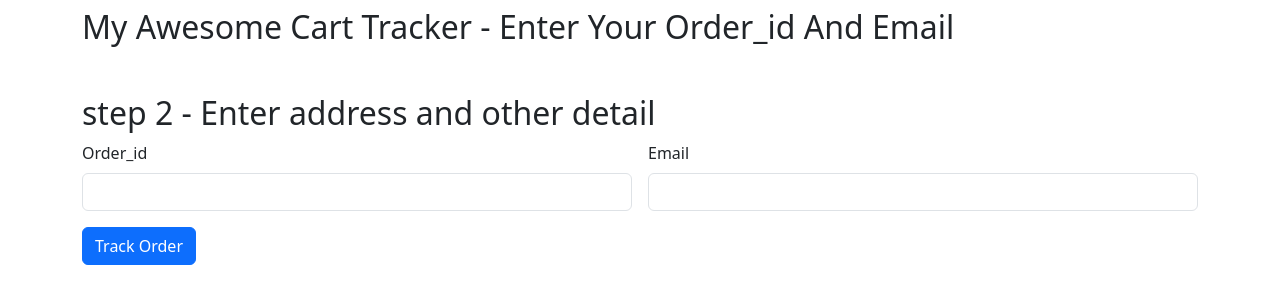
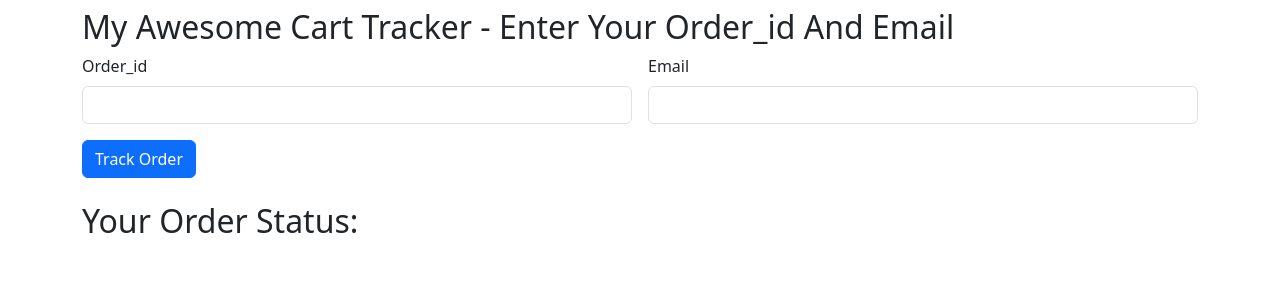
Before and after one commit to shashank12-collab/E-commerce, a Django app: page /shop/tracker/ in a window 1280 px wide. Shown: the part 56-360 px from the top of the page. Run offline with Django 5.2, Linux system fonts and the light colour scheme; some libraries are stand-ins or nearby versions.

Commit message:
order tracking functionality

```diff
--- a/shop/templates/shop/base.html
+++ b/shop/templates/shop/base.html
@@ -1,4 +1,3 @@
-
 <!doctype html>
 <html lang="en">
 
@@ -8,8 +7,13 @@
   <title>{% block title %} {% endblock %}</title>
 
   <style>
-    {% block css %}
-    {% endblock %}
+    {
+      % block css %
+    }
+
+      {
+      % endblock %
+    }
   </style>
 
   <link href="https://cdn.jsdelivr.net/npm/bootstrap@5.3.8/dist/css/bootstrap.min.css" rel="stylesheet"
@@ -49,25 +53,26 @@
           <button class="btn btn-outline-success" type="submit">Search</button>
         </form>
 
-        <button type="button" class="btn btn-secondary mx-2" id="popcart" data-bs-container="body" data-bs-toggle="popover" data-bs-placement="bottom" data-bs-content="Bottom popover">
+        <button type="button" class="btn btn-secondary mx-2" id="popcart" data-bs-container="body"
+          data-bs-toggle="popover" data-bs-placement="bottom" data-bs-content="Bottom popover">
           Cart(<span id="cart">0</span>)
-</button>
+        </button>
 
       </div>
     </div>
   </nav>
-    {% block body %}
-    {% endblock %}
+  {% block body %}
+  {% endblock %}
 
 
-<script src="https://code.jquery.com/jquery-3.6.0.min.js"></script>
-<script src="https://code.jquery.com/jquery-3.6.0.min.js"></script>
-<script src="https://cdn.jsdelivr.net/npm/bootstrap@5.3.8/dist/js/bootstrap.bundle.min.js"></script>
+  <script src="https://code.jquery.com/jquery-4.0.0.js" integrity="sha256-9fsHeVnKBvqh3FB2HYu7g2xseAZ5MlN6Kz/qnkASV8U="
+    crossorigin="anonymous"></script>
+  <script src="https://cdn.jsdelivr.net/npm/bootstrap@5.3.8/dist/js/bootstrap.bundle.min.js"></script>
 
 
 
   {% block js %}
-    {% endblock %}
+  {% endblock %}
 
 </body>
 
--- a/shop/templates/shop/tracker.html
+++ b/shop/templates/shop/tracker.html
@@ -9,28 +9,28 @@ Checkout - My Awesome Cart
 <div class="container">
     <div class="col my-2">
         <h2>My Awesome Cart Tracker - Enter Your Order_id And Email</h2>
-        <div class="my-4">
-            <ol class="list-group list-group-numbered" id="items">
-            </ol>
-        </div>
-    </div>
-
-    <div class="col my-4">
-        <h2>step 2 - Enter address and other detail</h2>
-        <form class="row g-3" method="post" action="/shop/checkout/"> {% csrf_token %}
-            <input type="hidden" name="items_json" id="itemsJson">
+        <form class="row g-3" method="post" action="/shop/tracker/" id="trackerform"> {% csrf_token %}
             <div class="col-md-6">
                 <label for="inputname" class="form-label">Order_id</label>
-                <input type="name" class="form-control" id="inputname" name="name">
+                <input type="name" class="form-control" id="Order_id" name="Order_id">
             </div>
             <div class="col-md-6">
                 <label for="inputEmail4" class="form-label">Email</label>
-                <input type="email" class="form-control" id="inputEmail4" name="email">
+                <input type="email" class="form-control" id="inputEmail4" name="Email">
             </div>
             <div class="col-12">
                 <button type="submit" class="btn btn-primary">Track Order</button>
             </div>
         </form>
+    </div>
+
+    <div class="col my-4">
+        <h2>Your Order Status:</h2>
+        <div class="my-4">
+            <ol class="list-group list-group-numbered" id="items">
+            </ol>
+        </div>
+
     </div>
 </div>
 
@@ -39,41 +39,27 @@ Checkout - My Awesome Cart
 {% block js %}
 
 <script>
+$('#trackerform').submit(function(event)
+{
+    event.preventDefault();
+    $('#items').empty();
 
-    let cart = {};
+    let formdata = {
+        'orderId': $('input[name=Order_id]').val(),
+        'email': $('input[name=Email]').val(),
+        'csrfmiddlewaretoken': $('input[name=csrfmiddlewaretoken]').val()
+    };
 
-    if (localStorage.getItem('cart') != null) {
-        cart = JSON.parse(localStorage.getItem('cart'));
-    }
-
-    console.log(cart);
-    let sum = 0;
-
-    for (item in cart) {
-        let name = cart[item][1];
-        let qty = cart[item][0];
-        sum = sum + qty;
-        mystr = ` <li class="list-group-item d-flex justify-content-between align-items-start">
-                    <div class="ms-2 me-auto">
-                        <div class="fw-bold">${name}</div>
-                    </div>
-                    <span class="badge text-bg-primary rounded-pill">${qty}</span>
-                </li> `
-
-        $('#items').append(mystr);
-    }
-
-    document.getElementById('cart').innerHTML = sum;
-    $('#itemsJson').val(JSON.stringify(cart));
-
-    let thank = "{{ thank|default:'False' }}";
-
-    if (thank === "True") {
-        alert("Thanks for ordering and your order id is {{id}} use this to track your order");
-        document.location = "/shop";
-        localStorage.removeItem('cart');
-    }
-
+    $.ajax({
+        type:'POST',
+        url:'/shop/tracker/',
+        data: formdata,
+        encode:true
+    })
+    .done(function(data){
+        console.log(data);
+    });
+});
 </script>
 
 {% endblock %}
--- a/shop/views.py
+++ b/shop/views.py
@@ -1,3 +1,4 @@
+import json
 from django.http import HttpResponse
 from django.shortcuts import render
 from shop.models import Product , Contact , Orders , OrderUpdate
@@ -33,7 +34,30 @@ def contact(request):
     return render(request ,"shop/contact.html")
 
 def tracker(request):
-    return render(request , 'shop/tracker.html')
+    if request.method == 'POST':
+        orderId = request.POST.get('orderId', '')
+        email = request.POST.get('email', '')
+
+        orders = Orders.objects.filter(order_id=orderId, Email=email)
+
+        if orders.exists():
+            updates_qs = OrderUpdate.objects.filter(order_id=orderId)
+
+            updates = []
+            for item in updates_qs:
+                updates.append({
+                    'text': item.update_desc,
+                    'time': str(item.timestamp)
+                })
+
+            response = json.dumps(updates)
+            return HttpResponse(response, content_type='application/json')
+
+        else:
+            return HttpResponse(json.dumps([]), content_type='application/json')
+
+    return render(request, 'shop/tracker.html')
+
 
 def search(request):
     return render(request , 'shop/search.html')
```
Also changed, not shown: db.sqlite3.
